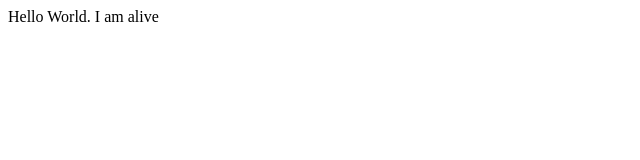
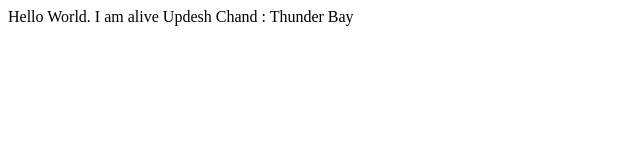
Before and after one commit to updesh2/Week10, a plain HTML site: page index.html in a window 1280 px wide. Shown: the whole page, without its empty margins (0-640 px from the left). Drawn offline with Linux system fonts and the light colour scheme.

Commit message:
Added my name and city in index.html

```diff
--- a/index.html
+++ b/index.html
@@ -4,5 +4,6 @@
 </head>
   <body>
     Hello World. I am alive
+    Updesh Chand : Thunder Bay
   </body>
 </html>
```
